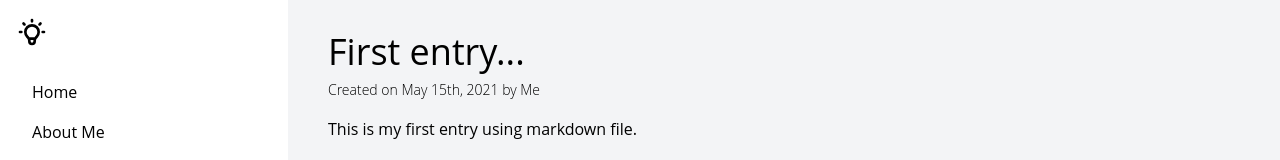
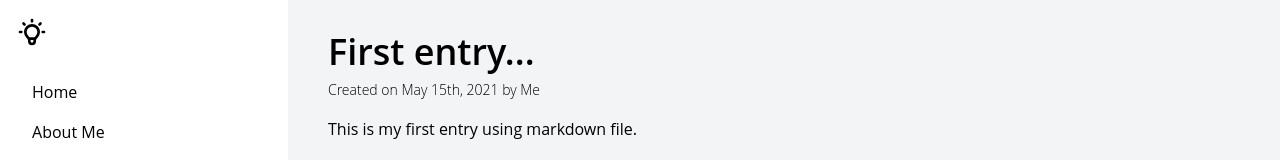
Before and after one commit to erpriliano/erpriliano.github.io, a Gatsby site: page /first-entry/ in a window 1280 px wide. Shown: the top 160 px of the page. Built offline with nearby package versions, Linux system fonts and the light colour scheme; Gatsby itself is replaced by a stand-in of ours.

Commit message:
Implement styling into markdown wrapper

```diff
--- a/src/templates/blog-post.js
+++ b/src/templates/blog-post.js
@@ -11,7 +11,9 @@ const BlogPost = ({ data }) => {
         title={data.markdownRemark.frontmatter.title}
         description={data.markdownRemark.excerpt}
       />
-      <h1 className="text-4xl mb-2">{data.markdownRemark.frontmatter.title}</h1>
+      <h1 className="text-4xl mb-2 font-semibold">
+        {data.markdownRemark.frontmatter.title}
+      </h1>
       <p className="text-sm mb-4 font-extralight">
         Created on {data.markdownRemark.frontmatter.date} by{" "}
         {data.markdownRemark.frontmatter.author}
```
